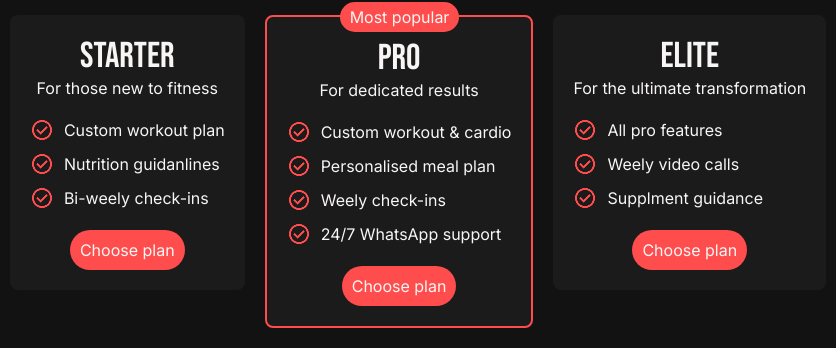
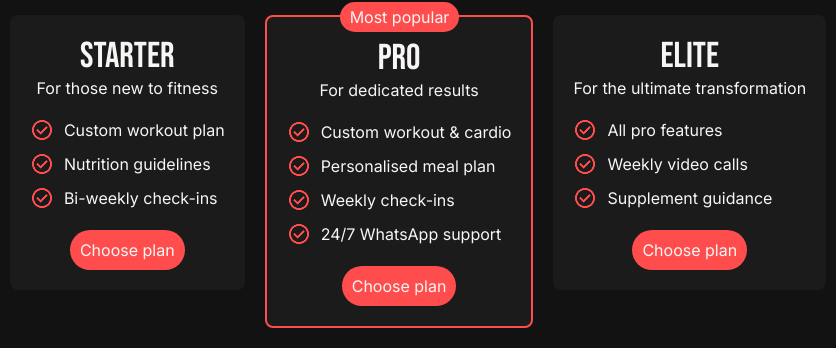
Before and after one commit to coderadi-in/coderadi, a Flask app: page /projects/dev/landing-page-01 in a window 1280 px wide. Shown: the part 2235-2583 px from the top of the page, without its empty margins (222-1058 px from the left). Run offline with Flask 3, Linux system fonts and the light colour scheme.

Commit message:
Updated spelling errors.

```diff
--- a/routers/services.py
+++ b/routers/services.py
@@ -42,5 +42,5 @@ Name: {name}
 Email: {email}
 Phone: {phone}""")
 
-    flash("Your application has be recorded. We'll get in touch within 24 hours.", "success")
+    flash("Your application has been recorded. We'll get in touch within 24 hours.", "success")
     return redirect('/services/the-authority-launchpad/')
--- a/templates/pages/home.html
+++ b/templates/pages/home.html
@@ -24,7 +24,7 @@
         content="india, uttar-pradesh, lucknow, gorakhpur, gkp, software, software-developer, web-developer, coderadi, coderadi.in, python, html-css, flask, flet, Aditya Singh">
 
     <meta name="description"
-        content="Hi, I'm Aditya. A dedicated software developer & entreprenuer, building custom software and websites.">
+        content="Hi, I'm Aditya. A dedicated software developer & entrepreneur, building custom software and websites.">
 
     <title>coderadi &bull; Aditya</title>
     <link rel="icon" href="{{ url_for('static', filename='assets/icons/icon.ico') }}" type="image/x-icon">
--- a/templates/pages/services.html
+++ b/templates/pages/services.html
@@ -23,7 +23,7 @@
         content="india, uttar-pradesh, lucknow, gorakhpur, gkp, software, software-developer, web-developer, coderadi, coderadi.in, python, html-css, flask, flet, Aditya Singh">
 
     <meta name="description"
-        content="Hi, I'm Aditya. A dedicated software developer & entreprenuer, building custom software and websites.">
+        content="Hi, I'm Aditya. A dedicated software developer & entrepreneur, building custom software and websites.">
 
     <title>coderadi &bull; Let's work together</title>
     <link rel="icon" href="{{ url_for('static', filename='assets/icons/icon.ico') }}" type="image/x-icon">
--- a/templates/projects/landing-page-01.html
+++ b/templates/projects/landing-page-01.html
@@ -219,13 +219,13 @@
                         <li class="row gap-10">
                             <img src="{{ url_for('static', filename='assets/projects/landing-page-01/check.png') }}"
                                 alt="Checked" class="icon">
-                            <span class="text">Nutrition guidanlines</span>
+                            <span class="text">Nutrition guidelines</span>
                         </li>
 
                         <li class="row gap-10">
                             <img src="{{ url_for('static', filename='assets/projects/landing-page-01/check.png') }}"
                                 alt="Checked" class="icon">
-                            <span class="text">Bi-weely check-ins</span>
+                            <span class="text">Bi-weekly check-ins</span>
                         </li>
                     </ul>
 
@@ -254,7 +254,7 @@
                         <li class="row gap-10">
                             <img src="{{ url_for('static', filename='assets/projects/landing-page-01/check.png') }}"
                                 alt="Checked" class="icon">
-                            <span class="text">Weely check-ins</span>
+                            <span class="text">Weekly check-ins</span>
                         </li>
 
                         <li class="row gap-10">
@@ -283,13 +283,13 @@
                         <li class="row gap-10">
                             <img src="{{ url_for('static', filename='assets/projects/landing-page-01/check.png') }}"
                                 alt="Checked" class="icon">
-                            <span class="text">Weely video calls</span>
+                            <span class="text">Weekly video calls</span>
                         </li>
 
                         <li class="row gap-10">
                             <img src="{{ url_for('static', filename='assets/projects/landing-page-01/check.png') }}"
                                 alt="Checked" class="icon">
-                            <span class="text">Supplment guidance</span>
+                            <span class="text">Supplement guidance</span>
                         </li>
                     </ul>
 
```
Also changed, not shown: templates/services/the-authority-launchpad.html (+4 -4 lines).
